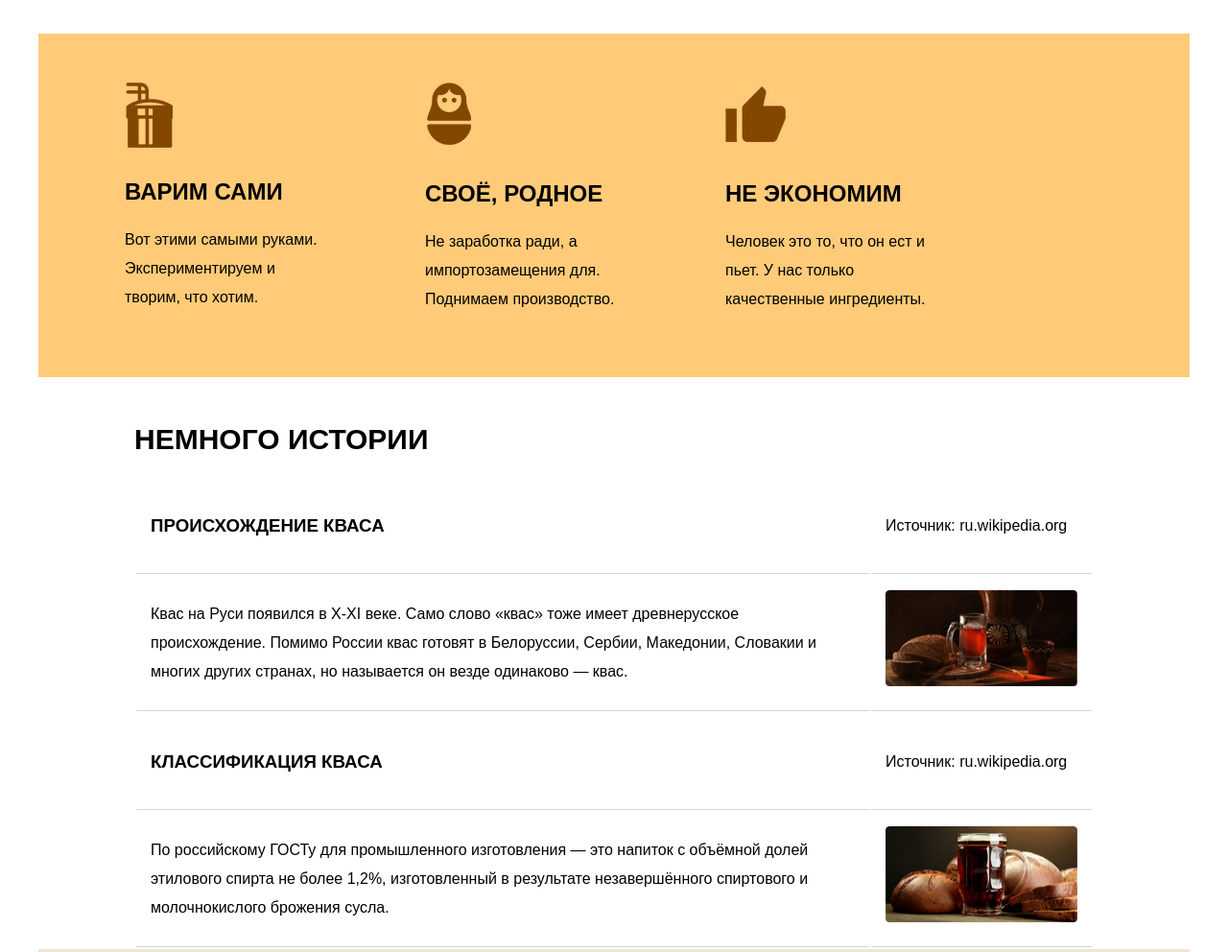
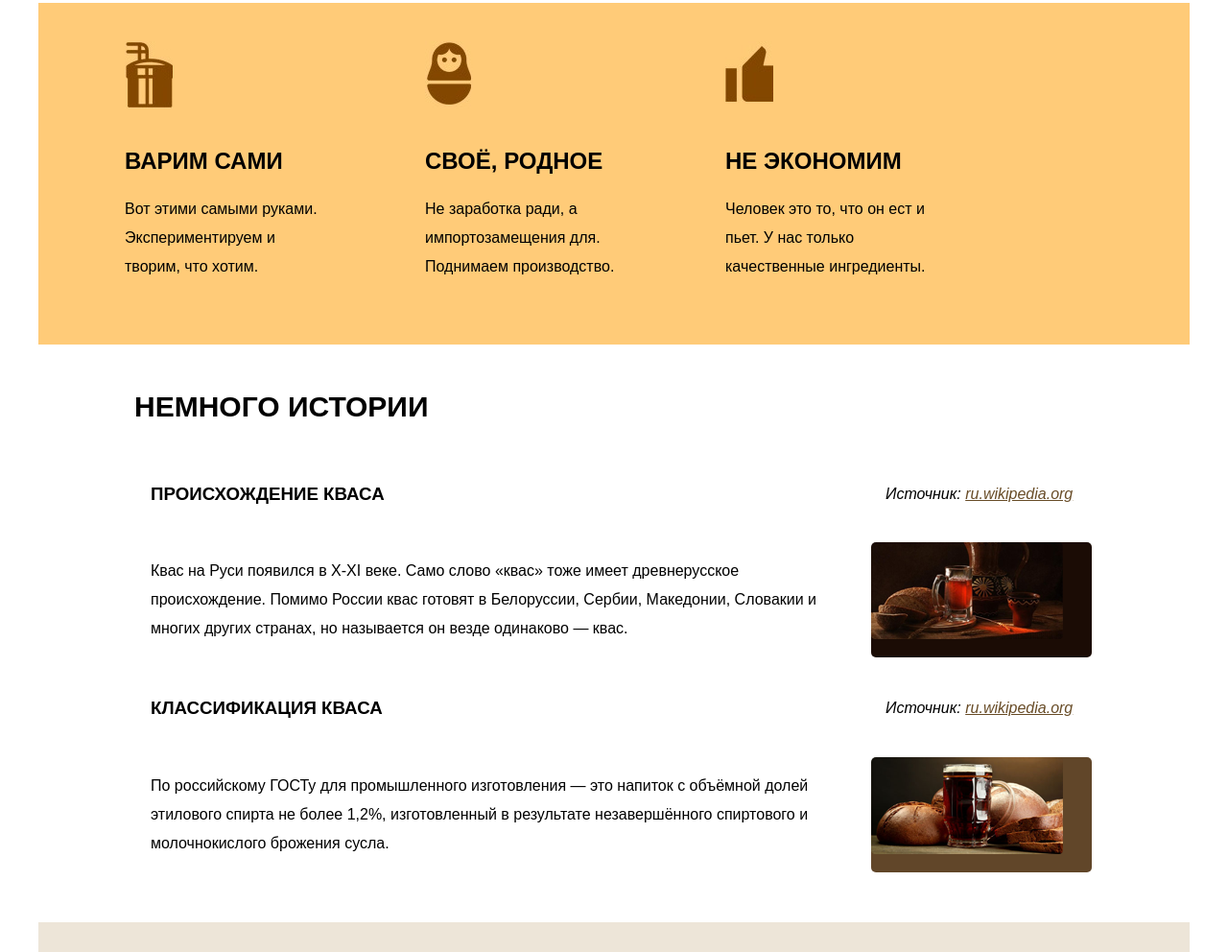
Before and after one commit to MargoTl/Kvass, a plain HTML site: page index.html in a window 1280 px wide. Shown: the part 1457-2449 px from the top of the page at 96% size. Drawn offline with Linux system fonts and the light colour scheme.

Commit message:
validator (img alt; article; dir; del: border-bottom)
change: img - alt/css;
  section 'history' -> article;
  dir -> div;
del: border-bottom,

```diff
--- a/css/style.css
+++ b/css/style.css
@@ -136,8 +136,47 @@ ul {
 }
 
 .description li {
+  position: relative;
+
   width: 213px;
   padding: 50px;
+}
+
+.description h2 {
+  margin-top: 100px;
+}
+
+.description-item-1::before {
+  content: "";
+  position: absolute;
+  left: 50px;
+  top: 40px;
+
+  width: 50px;
+  height: 70px;
+  background-image: url(../img/desc-pic-01.jpg);
+}
+
+.description-item-2::before {
+  content: "";
+  position: absolute;
+  left: 50px;
+  top: 40px;
+
+  width: 50px;
+  height: 70px;
+  background-image: url(../img/desc-pic-02.jpg);
+}
+
+.description-item-3::before {
+  content: "";
+  position: absolute;
+  left: 50px;
+  top: 40px;
+
+  width: 50px;
+  height: 70px;
+  background-image: url(../img/desc-pic-03.jpg);
 }
 
 .catalog-item {
@@ -208,11 +247,44 @@ ul {
 /*    History    */
 
 .history {
-  padding: 0 100px;
+  padding: 0 100px 50px 100px;
 }
 
 .history h2 {
   font-size: 30px;
+}
+
+.history a {
+  color: #684C27;
+  text-decoration: underline;
+}
+
+.history-ref {
+  font-style: italic;
+}
+
+.history-img-1 {
+  border-radius: 5px;
+  background-color: #1B0C05;
+  background-image: url("../img/wiki-1.png");
+  background-repeat: no-repeat;
+
+  width: 230px;
+  height: 100px;
+
+  box-sizing: border-box;
+}
+
+.history-img-2 {
+  border-radius: 5px;
+  background-color: #614629;
+  background-image: url("../img/wiki-2.png");
+  background-repeat: no-repeat;
+
+  width: 230px;
+  height: 100px;
+
+  box-sizing: border-box;
 }
 
 /*    Press    */
@@ -273,8 +345,6 @@ th {
   color: #B2B2B2;
   font-weight: normal;
   font-size: 14px;
-
-  border-bottom: 1px solid lightgray;
 }
 
 .table-price {
@@ -287,8 +357,6 @@ td {
   padding: 15px;
 
   text-align: left;
-
-  border-bottom: 1px solid lightgray;
 }
 
 .table-name {
--- a/index.html
+++ b/index.html
@@ -24,7 +24,7 @@
         <div class="new-catalog">
           <div class="Watchman catalog-item">
             <div class="catalog-item-top">
-              <img src="img/bottle-left.jpg">
+              <img src="img/bottle-left.jpg" alt="Бутылка Вахтёра">
               <table class="catalog-table">
                 <tr>
                   <td>Алк.</td>
@@ -46,9 +46,9 @@
             <button class="button btn-brown">Купить</button>
             <span>150 Р.</span>
           </div>
-          <dir class="Romantic catalog-item">
+          <div class="Romantic catalog-item">
             <div class="catalog-item-top">
-              <img src="img/bottle-right.jpg">
+              <img src="img/bottle-right.jpg" alt="Бутылка Романтика">
               <table class="catalog-table">
                 <tr>
                   <td>Алк. &lt; 0,5%</td>
@@ -66,50 +66,47 @@
             <button class="button btn-white">Подробнее</button>
             <button class="button btn-brown">Купить</button>
             <span>90 Р.</span>
-          </dir>
+          </div>
         </div>
       </section>
 
       <section class="description">
         <ul>
-          <li>
-            <img src="img/desc-pic-01.jpg">
+          <li class="description-item-1">
             <h2>Варим сами</h2>
             <p>Вот этими самыми руками. Экспериментируем и творим, что хотим.</p></li>
-          <li>
-            <img src="img/desc-pic-02.jpg">
+          <li class="description-item-2">
             <h2>Своё, родное</h2>
             <p>Не заработка ради, а импортозамещения для. Поднимаем производство.</p></li>
-          <li>
-            <img src="img/desc-pic-03.jpg">
+          <li class="description-item-3">
             <h2>Не экономим</h2>
             <p>Человек это то, что он ест и пьет. У нас только качественные ингредиенты.</p></li>
         </ul>
       </section>
 
-      <section class="history">
+      <article class="history">
         <h2>Немного истории</h2>
         <table>
           <tr>
             <td><h3>Происхождение кваса</h3></td>
-            <td>Источник: ru.wikipedia.org</td>
+            <td class="history-ref">Источник: <a href="https://ru.wikipedia.org/wiki/%D0%9A%D0%B2%D0%B0%D1%81">ru.wikipedia.org</a></td>
           </tr>
           <tr>
             <td>Квас на Руси появился в X-XI веке. Само слово «квас» тоже имеет древнерусское происхождение. Помимо России квас готовят в Белоруссии, Сербии, Македонии, Словакии и многих других странах, но называется он везде одинаково — квас.</td>
-            <td><img src="img/wiki-1.png" width="200" height="100"></td>
+            <td class="history-img-1"></td>
           </tr>
         </table>
         <table>
           <tr>
             <td><h3>Классификация кваса</h3></td>
-            <td>Источник: ru.wikipedia.org</td>
+            <td class="history-ref">Источник: <a href="https://ru.wikipedia.org/wiki/%D0%9A%D0%B2%D0%B0%D1%81">ru.wikipedia.org</a></td>
           </tr>
           <tr>
             <td>По российскому ГОСТу для промышленного изготовления — это напиток с объёмной долей этилового спирта не более 1,2%, изготовленный в результате незавершённого спиртового и молочнокислого брожения сусла.</td>
-            <td><img src="img/wiki-2.png" width="200" height="100"></td>
+            <td class="history-img-2"></td>
           </tr>
         </table>
-      </section>
+      </article>
 
       <section class="press">
         <h2>Пресса о нас</h2>
@@ -173,7 +170,7 @@
               <option>ещё варианты...</option>
             </select></label></p>
           <p><label>Доп. комментарий:<textarea name="comment" rows="5" placeholder="Сообщите нам всё, что считаете нужным"></textarea></label></p>
-          <p><label><input type="checkbox" name="">Я согласен получать квасную рассылку</label></p>
+          <p><label><input type="checkbox" name="mailing">Я согласен получать квасную рассылку</label></p>
           <input class="button btn-brown" type="submit" value="отправить заказ">
         </form>
       </section>
@@ -199,7 +196,7 @@
         </ul>
       </div>
       <p>При перепечатке материалов ссылка на сайт обязательна!</p>
-      <img src="img/htmlacademy.png">
+      <img src="img/htmlacademy.png" alt="логотип html academy">
       <p>Разработчик: HTML Academy</p>
     </footer>
   </body>
```
